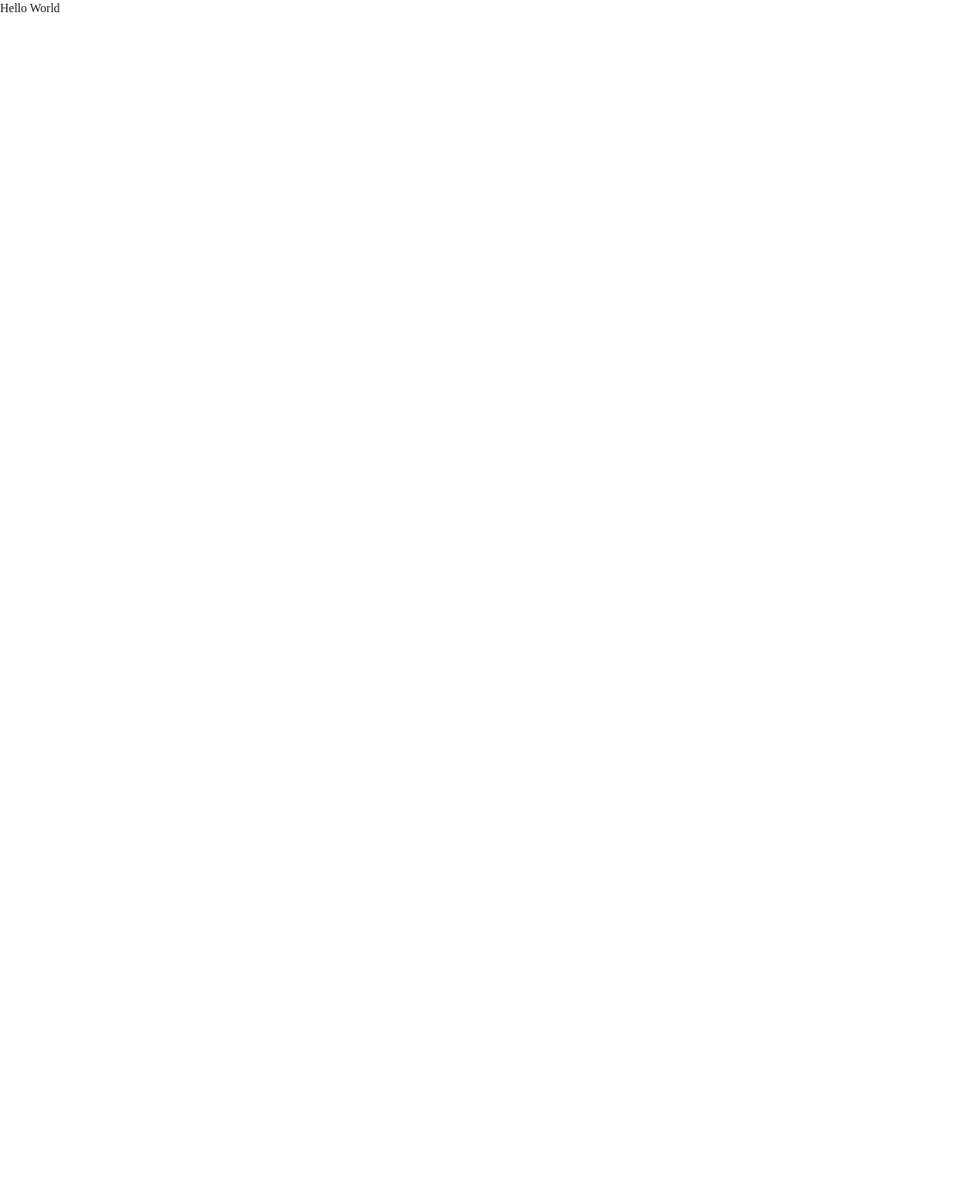
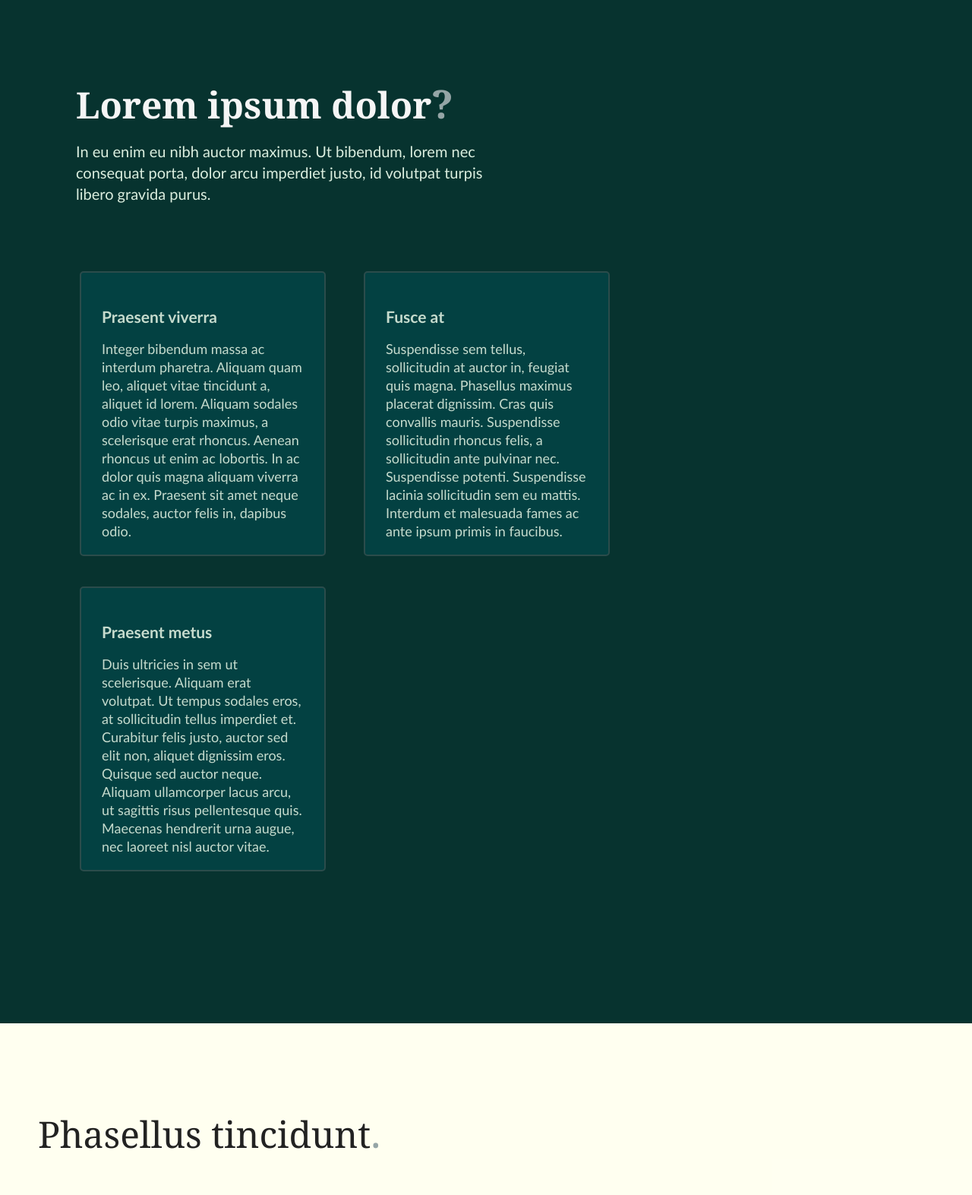
Before and after one commit to dinastys/progate-a25-html-css-project, a plain HTML site: page index.html in a window 1280 px wide. Shown: the top 1573 px of the page at 76% size. Before the commit the page ends 800 px from the top, so only its background shows below. Drawn offline with Linux system fonts and the light colour scheme.

Commit message:
main
update main

```diff
--- a/css/main.css
+++ b/css/main.css
@@ -260,3 +260,158 @@ textarea {
     page-break-after: avoid;
   }
 }
+* {
+  box-sizing: border-box;
+}
+body {
+  margin: 0;
+
+}
+.main{
+  background-color: #07332f;
+  color:whitesmoke;
+  padding-bottom: 200px;
+  padding-top: 100px;
+}
+.container-main{
+  width: 100%;
+  padding: 0 50px;
+  margin: 0 auto;
+
+}
+.clear{
+  clear: left;
+}
+.top-main{
+  padding-left: 50px;
+  padding-right: 30px;
+  max-width: 660px;
+  font-family: 'Trebuchet MS', 'Lucida Sans Unicode', 'Lucida Grande', 'Lucida Sans', Arial, sans-serif;
+}
+h2{
+  font-family: Georgia, 'Times New Roman', Times, serif;
+  color: whitesmoke;
+  font-size: 48px;
+  font-weight: bold;
+  margin: 0 auto;
+}
+.intro-sentence {
+  padding-top: 12px;
+  margin: 0 auto;
+  font-size: 20px;
+  color: #dbeedf;
+}
+.text-span{
+  color: #95a5a6;
+  font-size: 52px;
+}
+.bottom-main{
+  padding-left: 50px;
+  padding-right: 50px;
+  margin-top: 48px;
+
+}
+.main-item{
+  float:left;
+  width: 30%;
+  padding-left: 27px;
+  padding-right: 27px;
+  padding-top: 25px;
+  margin-top: 40px;
+  border-color: darkslategray;
+  color: #dbeedf;
+  opacity: 0.9;
+  font-size: 18px;
+  font-family: 'Trebuchet MS', 'Lucida Sans Unicode', 'Lucida Grande', 'Lucida Sans', Arial, sans-serif;
+  font-weight:lighter;
+}
+.item1{
+  border-width: 2px;
+  border-style: solid;
+  border-radius: 5px;
+  margin-left: 5px;
+  margin-right: 5px;
+  min-height: 375px;
+  background-color: #034345;
+  line-height: 24px;
+}
+.item2{
+  border-width: 2px;
+  border-style: solid;
+  border-radius: 5px;
+  margin-left: 45px;
+  margin-right: 45px;
+  min-height: 375px;
+  background-color: #034345;
+  line-height: 24px;
+}
+.item3{
+  border-width: 2px;
+  border-style: solid;
+  border-radius: 5px;
+  margin-left: 5px;
+  margin-right: 5px;
+  min-height: 375px;
+  background-color: #034345;
+  line-height: 24px;
+}
+h3{
+  margin-bottom: 0px;
+}
+.body{
+  background-color: rgba(255, 255, 240, 0.952);
+  padding-bottom: 200px;
+}
+.body-title{
+  padding-top: 60px;
+  margin-left:50px;
+  font-size: 48px;
+  font-family: Georgia, 'Times New Roman', Times, serif;
+}
+.img1{
+  margin-bottom: 30px;
+  margin-left:50px;
+  height: 600px;
+  width: 800px;
+  transition: transform .2s;
+}
+.img2{
+  margin-bottom: 30px;
+  margin-left:50px;
+  height: 600px;
+  width: 800px;
+  transition: transform .2s;
+}
+.img1:hover {
+  transform: scale(1.05);
+  box-shadow: 5px 5px rgb(124, 119, 119);
+}
+.img2:hover {
+  transform: scale(1.05);
+  box-shadow: 5px 5px rgb(124, 119, 119);
+}
+.body2{
+  background-color: rgba(75, 62, 56, 0.952);
+  padding-bottom: 200px;
+}
+.body2-top{
+  padding-left: 100px;
+  padding-right: 30px;
+  max-width: 660px;
+  font-family: 'Trebuchet MS', 'Lucida Sans Unicode', 'Lucida Grande', 'Lucida Sans', Arial, sans-serif;
+}
+.body2-title{
+  margin-top: 0px;
+  padding-top: 50px;
+  font-family: Georgia, 'Times New Roman', Times, serif;
+  color: whitesmoke;
+  font-size: 48px;
+  font-weight: bold;
+  margin: 0 auto;
+}
+.body2-p{
+  padding-top: 12px;
+  margin: 0 auto;
+  font-size: 20px;
+  color: #95a5a6;
+}
--- a/index.html
+++ b/index.html
@@ -3,7 +3,7 @@
 
 <head>
   <meta charset="utf-8">
-  <title></title>
+  <title>Lorem Ipsum</title>
   <meta name="description" content="">
   <meta name="viewport" content="width=device-width, initial-scale=1">
 
@@ -14,8 +14,49 @@
 </head>
 
 <body>
+  <div class="main">
+    <div class="container-main">
+      <div class="top-main">
+        <h2 class="intro">Lorem ipsum dolor<span class="text-span">?</span></h2>
+        <P class="intro-sentence">In eu enim eu nibh auctor maximus. Ut bibendum, lorem nec consequat porta, dolor arcu imperdiet justo, id volutpat turpis libero gravida purus. </P>
+      </div>
+      <div class="bottom-main">
+        <div class="main-item item1">
+          <h3>Praesent viverra</h3>
+          <p>Integer bibendum massa ac interdum pharetra. Aliquam quam leo, aliquet vitae tincidunt a, aliquet id lorem. Aliquam sodales odio vitae turpis maximus, a scelerisque erat rhoncus. Aenean rhoncus ut enim ac lobortis. In ac dolor quis magna aliquam viverra ac in ex. Praesent sit amet neque sodales, auctor felis in, dapibus odio. </p>
+        </div>
+        <div class="main-item item2">
+          <h3>Fusce at</h3>
+          <p>Suspendisse sem tellus, sollicitudin at auctor in, feugiat quis magna. Phasellus maximus placerat dignissim. Cras quis convallis mauris. Suspendisse sollicitudin rhoncus felis, a sollicitudin ante pulvinar nec. Suspendisse potenti. Suspendisse lacinia sollicitudin sem eu mattis. Interdum et malesuada fames ac ante ipsum primis in faucibus. </p>
+        </div>
+        <div class="main-item item3">
+          <h3>Praesent metus</h3>
+          <p>Duis ultricies in sem ut scelerisque. Aliquam erat volutpat. Ut tempus sodales eros, at sollicitudin tellus imperdiet et. Curabitur felis justo, auctor sed elit non, aliquet dignissim eros. Quisque sed auctor neque. Aliquam ullamcorper lacus arcu, ut sagittis risus pellentesque quis. Maecenas hendrerit urna augue, nec laoreet nisl auctor vitae. </p>
+        </div>
+        <div class="clear"></div>
+      </div>
+    </div>
 
-  Hello World
+  </div>
+  <div class="body">
+    <div class="container-body">
+      <div class="body-title">
+        <p>Phasellus tincidunt<span class="text-span">.</span></p>
+      </div>
+      <div class="body-item">
+        <img class="img1" src="gambar_main1.png" alt="">
+        <img class="img2" src="gambar_main2.png" alt="">
+      </div>
+    </div>
+  </div>
+  <div class="body2">
+    <div class="body2-top">
+      <p class="body2-title">Sed ullamcorper<span class="text-span">.</span></p>
+      <p class="body2-p">Sed tempus egestas luctus. Donec lacinia eget est vitae bibendum. Sed at odio lacinia nisl finibus congue ut vel mauris. Sed a sollicitudin velit, non pretium eros. Aenean a sem ligula. Aenean non dui ultrices, efficitur lacus nec, accumsan urna. Fusce venenatis erat tellus, vel vestibulum ligula sagittis sit amet.</p>
+    </div>
+
+  </div>
+
 </body>
 
 </html>
```
Also changed, not shown: gambar_main1.png (added), gambar_main2.png (added).
